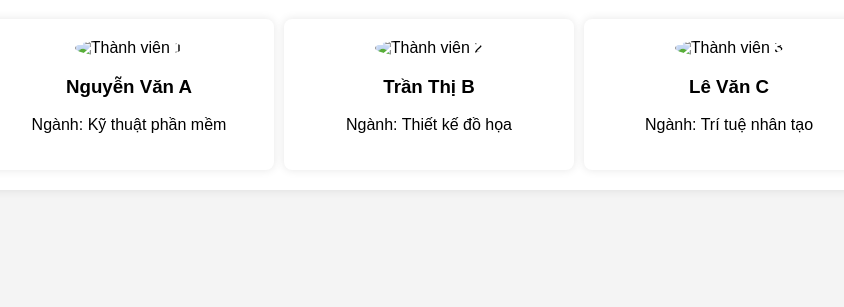
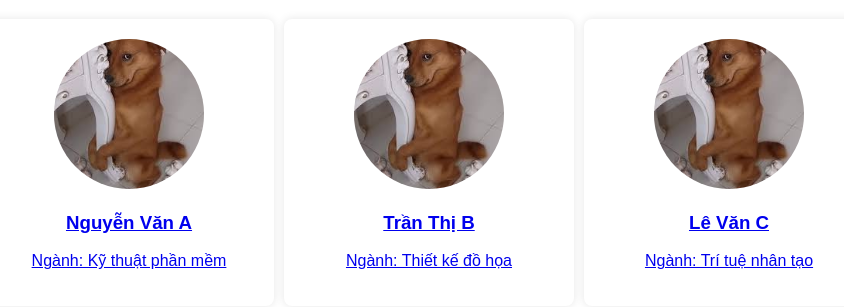
Before and after one commit to vubipvu/BABY, a plain HTML site: page index.html in a window 1280 px wide. Shown: the part 131-438 px from the top of the page, without its empty margins (211-1055 px from the left). Drawn offline with Linux system fonts and the light colour scheme.

Commit message:
Cập nhật code mới

```diff
--- a/index.html
+++ b/index.html
@@ -4,29 +4,34 @@
     <meta charset="UTF-8">
     <meta name="viewport" content="width=device-width, initial-scale=1.0">
     <title>Giới Thiệu Thành Viên</title>
-    <link rel="stylesheet" href="style.css">
+    <link rel="stylesheet" href="Style.css">
 </head>
 <body>
     <div class="team-container">
         <h1>Giới Thiệu Thành Viên</h1>
         <div class="team">
-            <div class="member" onclick="showInfo('member1')">
-                <img src="img/download.jpg" alt="Thành viên 1">
+            <div class="member">
+                <a href="students/student1.html">
+                    <img src="assets/images/download.jpg" alt="Thành viên 1">
                     <h3>Nguyễn Văn A</h3>
                     <p>Ngành: Kỹ thuật phần mềm</p>
+                </a>
             </div>
-            <div class="member" onclick="showInfo('member2')">
-                <img src="img/download.jpg" alt="Thành viên 2">
+            <div class="member">
+                <a href="students/student2.html">
+                    <img src="assets/images/download.jpg" alt="Thành viên 2">
                     <h3>Trần Thị B</h3>
                     <p>Ngành: Thiết kế đồ họa</p>
+                </a>
             </div>
-            <div class="member" onclick="showInfo('member3')">
-                <img src="img/download.jpg" alt="Thành viên 3">
+            <div class="member">
+                <a href="students/student3.html">
+                    <img src="assets/images/download.jpg" alt="Thành viên 3">
                     <h3>Lê Văn C</h3>
                     <p>Ngành: Trí tuệ nhân tạo</p>
+                </a>
             </div>
         </div>
     </div>
-    <script src="script.js"></script>
 </body>
 </html>
```
Also changed, not shown: students/student1.html (added, +22 -0 lines). Lines whose indentation alone changed are shown as unchanged.
